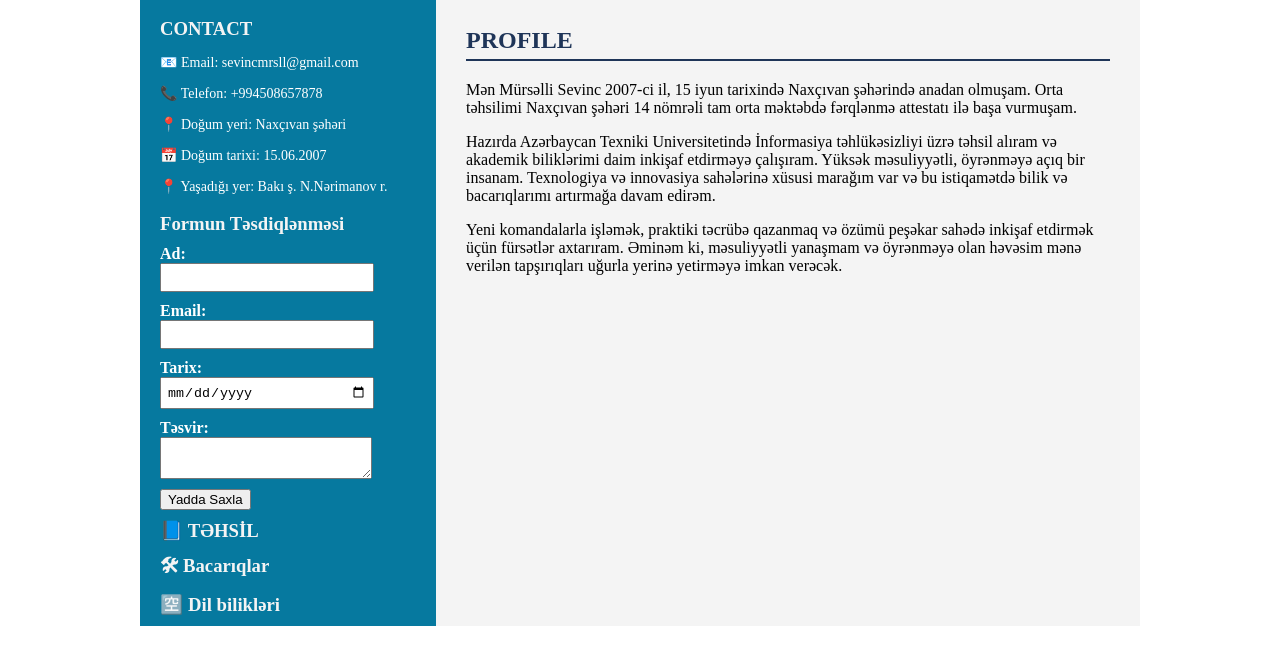
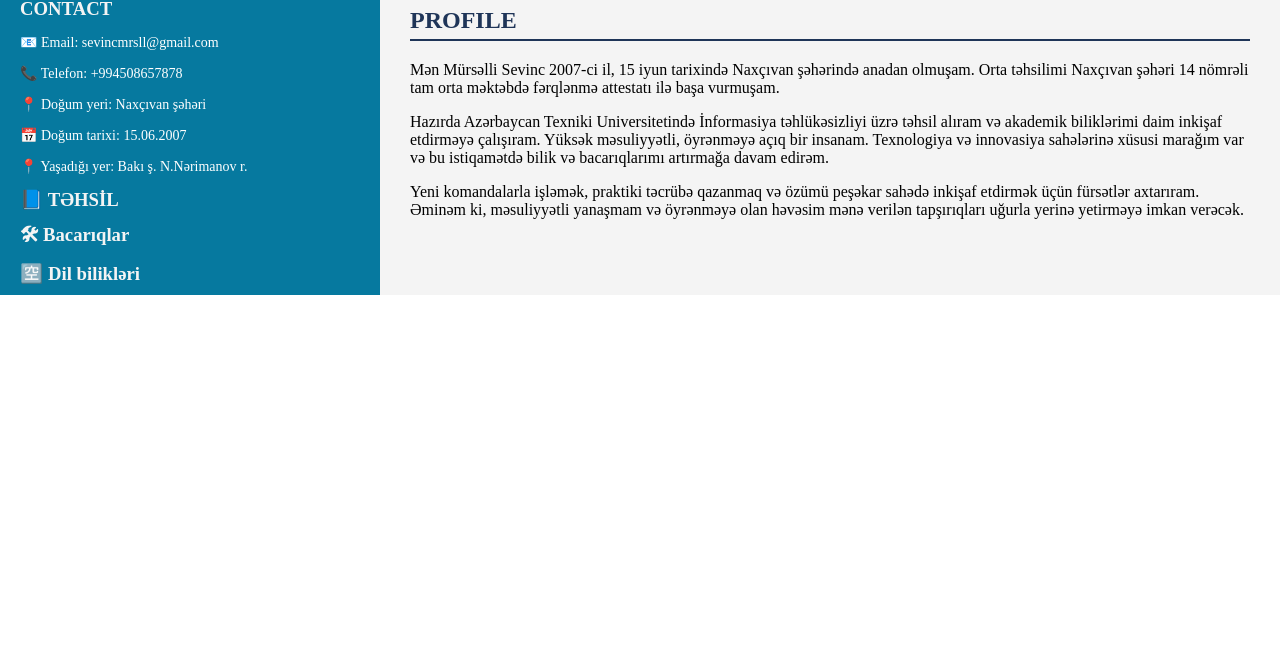
Before and after one commit to SevincMurselli/lab-3, a plain HTML site: page index.html in a window 1280 px wide. Shown: the part 151-800 px from the top of the page. Drawn offline with Linux system fonts and the light colour scheme.

Commit message:
Update index.html

```diff
--- a/index.html
+++ b/index.html
@@ -9,8 +9,6 @@
 
 </head>
 <body>
-
-  <div class="container">
   <div class="sidebar">
     <img src="blank-profile-picture-973460_960_720.webp" alt="Photo"  class="photo">
     <h3>CONTACT</h3>
@@ -19,26 +17,6 @@
     <p>📍 Doğum yeri: Naxçıvan şəhəri</p>
     <p>📅 Doğum tarixi: 15.06.2007</p>
     <p>📍 Yaşadığı yer: Bakı ş. N.Nərimanov r. </p>
-     <h3>Formun Təsdiqlənməsi</h3>
-  <form id="myForm">
-    <label for="name">Ad:</label>
-    <input type="text" id="name" name="name">
-    <div class="error" id="nameError"></div>
-
-    <label for="email">Email:</label>
-    <input type="email" id="email" name="email">
-    <div class="error" id="emailError"></div>
-
-    <label for="date">Tarix:</label>
-    <input type="date" id="date" name="date">
-    <div class="error" id="dateError"></div>
-
-    <label for="description">Təsvir:</label>
-    <textarea id="description" name="description"></textarea>
-    <div class="error" id="descError"></div>
-
-    <button type="submit">Yadda Saxla</button>
-  </form>
 
     <h3 class="accordion-button" onclick="toggleSection('edu')">📘 TƏHSİL</h3>
     <div class="accordion-content" id="edu">
@@ -93,7 +71,6 @@
           <p>  Yeni komandalarla işləmək, praktiki təcrübə qazanmaq və özümü peşəkar sahədə inkişaf etdirmək üçün fürsətlər axtarıram.
             Əminəm ki, məsuliyyətli yanaşmam və öyrənməyə olan həvəsim mənə verilən tapşırıqları uğurla yerinə yetirməyə imkan verəcək.</p>
       </div>
-</div>
 
 </body>
 </html>
```
